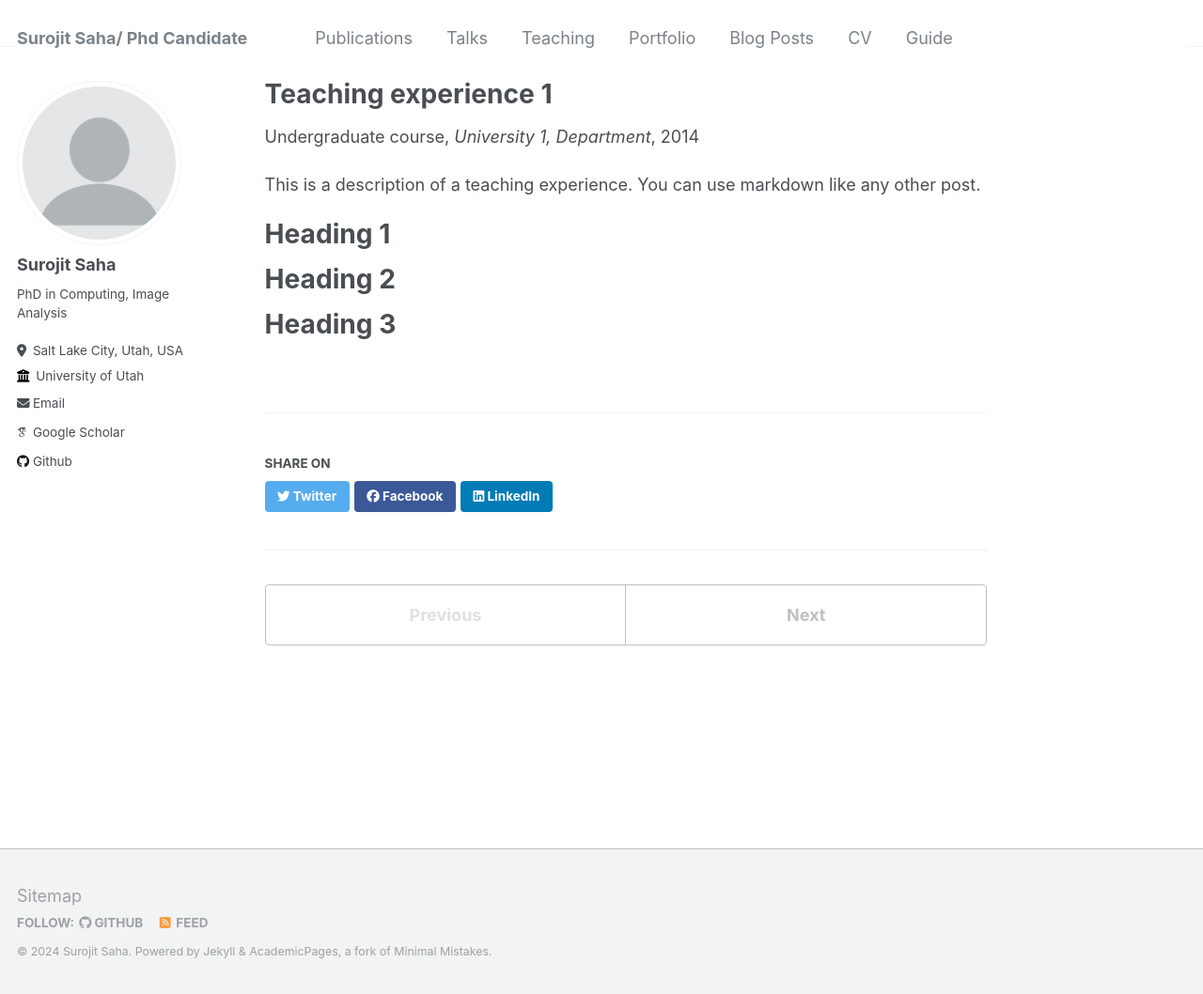
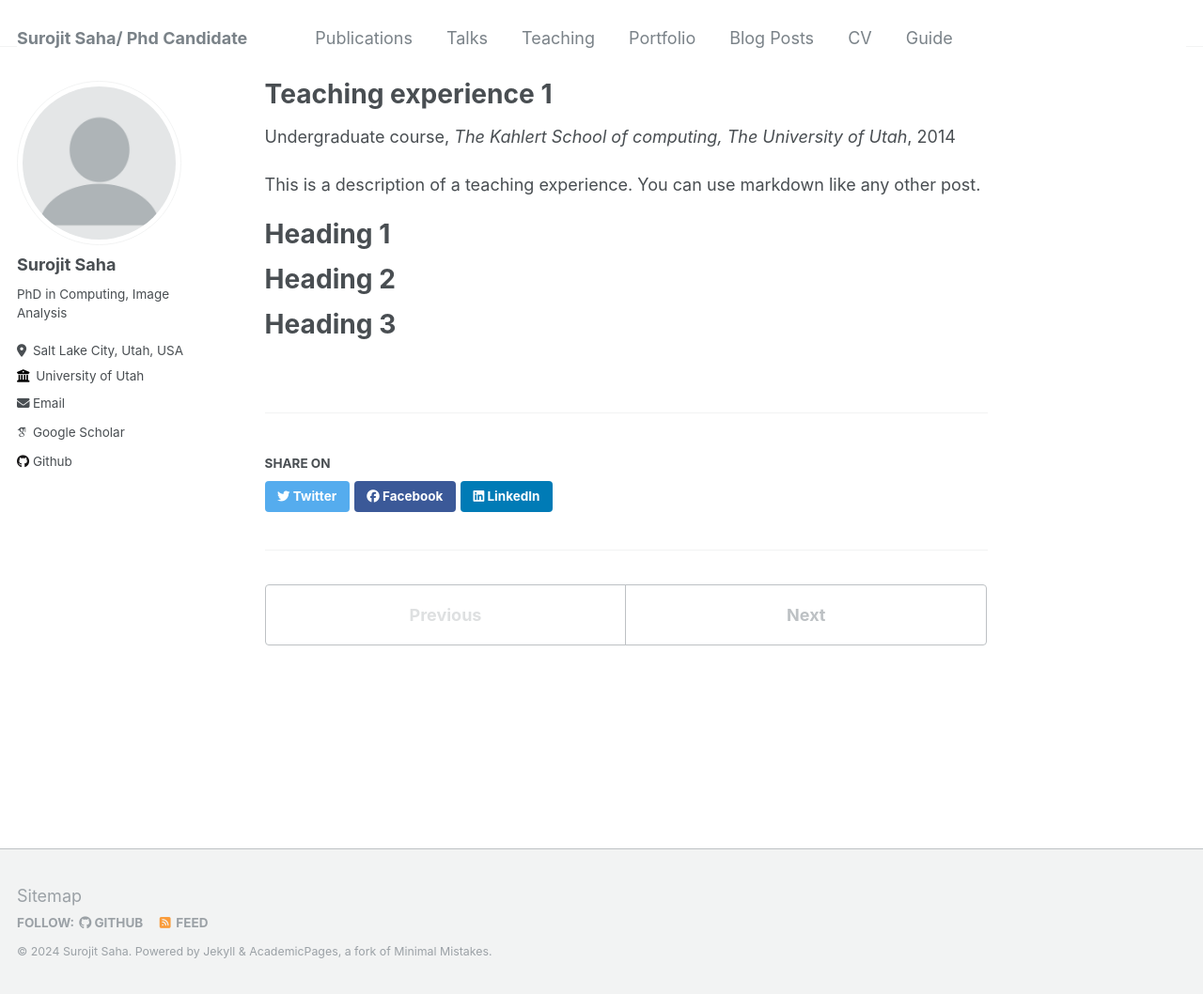
Before and after one commit to Surojit-Utah/Surojit-Utah.github.io, a Jekyll site: the page built from _teaching/2014-spring-teaching-1.md, in a window 1280 px wide and 1058 px high. Shown: the whole window at 94% size. Built offline with Jekyll 4.4.1, drawn with Linux system fonts in a browser that asks for light colours; some web fonts are replaced.

Commit message:
Update 2014-spring-teaching-1.md

```diff
--- a/_teaching/2014-spring-teaching-1.md
+++ b/_teaching/2014-spring-teaching-1.md
@@ -3,7 +3,7 @@ title: "Teaching experience 1"
 collection: teaching
 type: "Undergraduate course"
 permalink: /teaching/2014-spring-teaching-1
-venue: "University 1, Department"
+venue: "The Kahlert School of computing, The University of Utah"
 date: 2014-01-01
 location: "City, Country"
 ---
```
